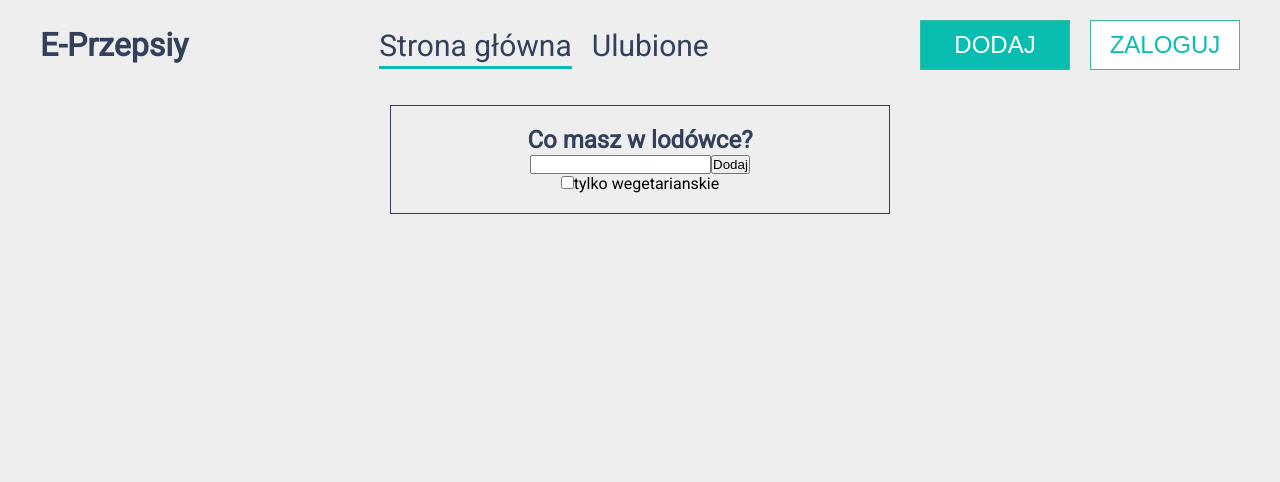
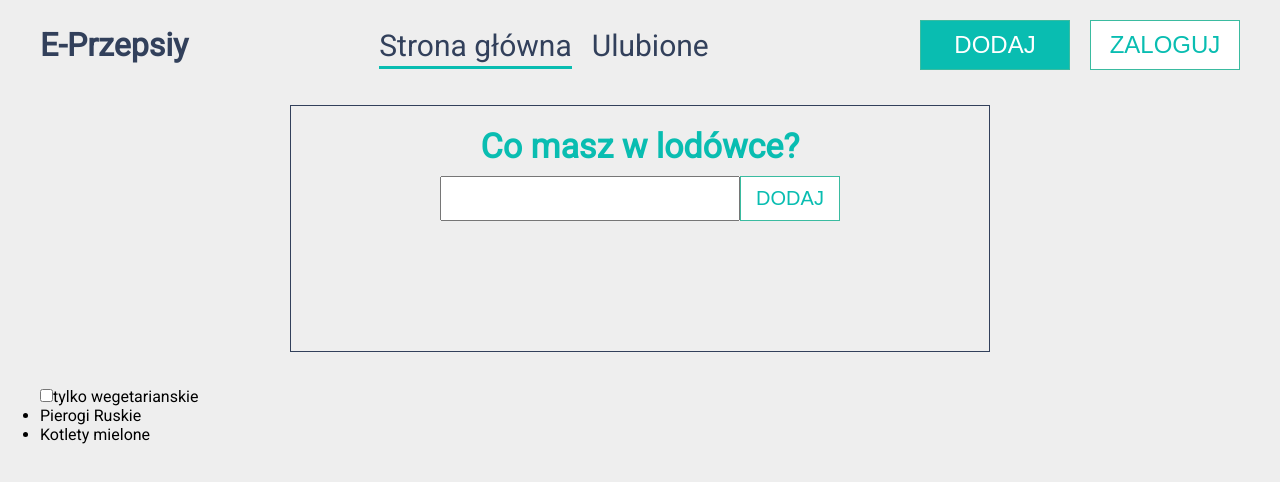
Before and after one commit to TomaszRej/E-Cookbook, a React app: page /#/ in a window 1280 px wide. Shown: the top 482 px of the page. Built offline with nearby package versions, Linux system fonts and the light colour scheme; data requests are answered from the project's data file.

Commit message:
po dniu pierwszym

```diff
--- a/js/App.jsx
+++ b/js/App.jsx
@@ -16,12 +16,24 @@ import style from '../sass/style.scss';
 class App extends React.Component {
     constructor(props) {
         super(props);
+
         this.state = {
             isUserLogged: false,
-            userName: 'test',
-            data: []
+            userName: '',
+            data: [],
+
         }
     }
+
+    checkUserName = (name) => {
+        this.setState({
+            userName: name,
+        })
+    }
+    // checkUserPassword = (pass) => {
+    //    zapytac o user password czy input kontrolowany czy jak ?
+
+    // }
 
     componentDidMount() {
         fetch('http://localhost:3000/db')
@@ -29,7 +41,7 @@ class App extends React.Component {
                 if (resp.ok) {
                     return resp.json();
                 }
-                throw new Error('Bład?!');
+                throw new Error('Error message?!');
             })
             .then(data => {
                 this.setState({
@@ -50,13 +62,14 @@ class App extends React.Component {
                 <div>
                     <Nav/>
                     <Switch>
-                        <Route exact path='/' component={Home}/>
+                        {/*<Route exact path='/' component={Home}/>*/}
+                        <Route exact path='/' render={(props) => <Home {...props} data={this.state.data}/>}/>
                         <Route exact path='/ulubione' component={Favorites}/>
-                        {/*<Route path='/pricing' component={Pricing} />*/}
-                        {/*<Route path='/logowanie' component={Login userName={this.state.userName}}/>*/}
+
                         <Route
                             path='/logowanie'
-                            render={(props) => <Login {...props} userName={this.state.userName}/>}
+                            render={(props) => <Login {...props} userName={this.state.userName}
+                                                      setUserName={(name) => this.checkUserName(name)}/>}
                         />
                     </Switch>
                 </div>
--- a/js/components/Home.jsx
+++ b/js/components/Home.jsx
@@ -1,10 +1,57 @@
 import React from 'react';
-import Search from './Search.jsx'
+import Search from './Search.jsx';
+import Recipes from  './Recipes.jsx';
 
 class Home extends React.Component {
+    constructor(props){
+        super(props);
+
+        this.state = {
+            foodList: [],
+            onlyVegetarianChecked: false,
+        }
+    }
+
+    addToFoodList = (food) => {
+        const foodList = this.state.foodList.slice();
+        foodList.push(food);
+        this.setState({
+            foodList: foodList
+        },()=>{
+            console.log(this.state.foodList);
+        })
+    }
+
+    removeFromFoodList = (id) => {
+        const foodList = this.state.foodList.slice();
+        foodList.splice(id,1);
+
+        this.setState({
+            foodList: foodList,
+        })
+    }
+
+    handleCheckboxChange = (e) => {
+        this.setState({
+            onlyVegetarianChecked: e.target.checked,
+        })
+    }
+
+
+
     render() {
+        console.log(this.props.data,'z props data w homie');
         return (<div className='container'>
-            <Search/>
+            <Search addToFoodList={(food)=>{this.addToFoodList(food)}} removeFromFoodList={(id)=>{this.removeFromFoodList(id)}} foodList={this.state.foodList}/>
+
+
+            <div className='onlyVegetarianArea'>
+                <input onChange={this.handleCheckboxChange} id="onlyVegetarian" type="checkbox"
+                       checked={this.state.onlyVegetarianChecked}/>
+                <label htmlFor="onlyVegetarian">tylko wegetarianskie</label>
+            </div>
+
+            <Recipes data={this.props.data}/>
         </div>);
     }
 }
--- a/js/components/Login.jsx
+++ b/js/components/Login.jsx
@@ -1,20 +1,74 @@
 import React from "react";
 
 class Login extends React.Component {
+    constructor(props){
+        super(props);
+
+        this.state = {
+            register: false,
+            userName: '',
+            password: '',
+            repeatPassword: ''
+        }
+    }
+    handleUserName = (e) => {
+
+        const name = e.target.value;
+        if(typeof this.props.checkUserName === 'function'){
+            this.props.checkUserName(name)
+        }
+
+        this.setState({
+            userName: name,
+        },()=>{
+            console.log(this.state.userName);
+        })
+    }
+
+    toggleActiveState = () => {
+        this.setState({
+            register : !this.state.register,
+        },()=>{
+            console.log(this.state.register);
+        })
+    }
+
+    handlePassword = (e) => {
+        this.setState({
+            password: e.target.value,
+        })
+    }
+    handleRepeatPassword = (e) => {
+        this.setState({
+            repeatPassword: e.target.value,
+        })
+    }
+
+    validateLogin = (e) => {
+        e.preventDefault();
+        console.log('test');
+        console.log(this.state.userName);
+        console.log(this.state.password);
+        console.log(this.state.repeatPassword);
+    }
+
+
+
 
 
     render() {
-
-        console.log(this.props.userName);
+        const text = this.state.register ? 'Zarejestruj' : 'Zaloguj';
         return (
-            <div>
-                <h2>Zaloguj się</h2>
-                <form>
+            <div className='login'>
+                {/*<h2><button>Loguj</button><button>Rejestruj</button></h2>*/}
+                <h2><p onClick={this.toggleActiveState}className={this.state.register ? null : 'activeNavLink'}>Loguj</p><p onClick={this.toggleActiveState} className={this.state.register ? 'activeNavLink' : null}>Rejestruj</p></h2>
+                <form onSubmit={this.validateLogin}>
                     <label htmlFor='userLogin'>Wpisz imię lub email</label>
-                    <input value={this.props.userName} onChange={this.handleUserName} type='text' id='userLogin'/>
+                    <input placeholder='Wpisz imię' value={this.state.userName} onChange={this.handleUserName} type='text' id='userLogin'/>
                     <label htmlFor='password'>Podaj hasło</label>
-                    <input type='password' id='password'/>
-                    <button type='submit'>Potwierdż</button>
+                    <input placeholder='Podaj hasło' type='password' id='password' onChange={this.handlePassword}/>
+                    <input style={{display: this.state.register ? 'block' : 'none'}}placeholder='Powtórz hasło' type='password' id='repeatPassword' onChange={this.handleRepeatPassword}/>
+                    <button type='submit'>{text}</button>
                 </form>
             </div>
         )
--- a/js/components/Nav.jsx
+++ b/js/components/Nav.jsx
@@ -16,8 +16,8 @@ class Nav extends React.Component {
                     </ul>
                 </nav>
                 <div>
-                    <button className='addRecipeBtn'><Link  to='/dodawanieProduktu'>Dodaj</Link></button>
-                    <button className='loginBtn'><Link  to='/logowanie'>Zaloguj</Link></button>
+                    <button className='addRecipeBtn'><NavLink  to='/dodawanieProduktu'>Dodaj</NavLink></button>
+                    <button className='loginBtn'><NavLink  to='/logowanie'>Zaloguj</NavLink></button>
                 </div>
             </header>
         );
--- /dev/null
+++ b/js/components/Recipes.jsx
@@ -0,0 +1,28 @@
+import React from 'react';
+
+class Recipes extends React.Component{
+    render() {
+        const recipes = this.props.data.recipes;
+        const arr =[];
+
+        for(const el in recipes){
+            const element = <li key={recipes[el].id}>{recipes[el].title}</li>;
+           // console.log(recipes[el].title);
+
+            arr.push(element);
+
+        }
+
+        const list = arr.map((el)=>{
+            return el;
+        });
+
+        return (
+            <ul>
+                {list}
+            </ul>
+        );
+    }
+}
+
+export default Recipes
--- a/js/components/Search.jsx
+++ b/js/components/Search.jsx
@@ -1,20 +1,75 @@
 import React from "react";
 
 class Search extends React.Component {
+    constructor(props) {
+        super(props);
+
+        this.state = {
+            foodEntered: '',
+        }
+    }
+
+    handleCheckboxChange = (e) => {
+        this.setState({
+            onlyVegetarianChecked: e.target.checked,
+        }, () => {
+            console.log(this.state.onlyVegetarianChecked);
+        });
+
+
+    }
+    handleFoodInput = (e) => {
+
+        this.setState({
+            foodEntered: e.target.value,
+        }, () => {
+            console.log(this.state.foodEntered);
+        });
+    }
+    handleForm = (e) => {
+        e.preventDefault();
+        console.log('handle submit form ');
+        if (typeof this.props.addToFoodList === 'function') {
+            this.props.addToFoodList(this.state.foodEntered);
+        }
+        this.setState({
+            foodEntered: '',
+        })
+    }
+    handleDeleteClick = (e) => {
+
+        const id = e.currentTarget.dataset.index;
+        //console.log(this.props.removeFromFoodList(id));
+
+
+        if (typeof this.props.removeFromFoodList === 'function') {
+            this.props.removeFromFoodList(id);
+        }
+
+
+    }
+
     render() {
+        const foodList = this.props.foodList.slice().map((el,index) => {
+            return <li key={el} data-index={index}  onClick={this.handleDeleteClick} className='foodListItem'>{el} <i className="far fa-trash-alt"></i>
+              </li>
+        });
+
+
         return (
             <div className='search'>
                 <h2>Co masz w lodówce?</h2>
-                <div>
-                    <input id="foodInput" type="text"/>
+                <form onSubmit={(e) => {
+                    this.handleForm(e)
+                }} className="food">
+                    <input onChange={(e) => {
+                        this.handleFoodInput(e)
+                    }} id="foodInput" type="text" value={this.state.foodEntered}/>
                     <button className="foodBtn">Dodaj</button>
-                </div>
-                <div>
-                    <input id="onlyVegetarian" type="checkbox"/>
-                    <label htmlFor="onlyVegetarian">tylko wegetarianskie</label>
-                </div>
+                </form>
+
                 <ul className='foodList'>
-
+                    {foodList}
                 </ul>
             </div>
         );
--- a/recipes/db.json
+++ b/recipes/db.json
@@ -22,13 +22,13 @@
 ],
   "users": [{
     "id": 1,
-    "nick": "Tomek",
+    "name": "Tomek",
     "email": "tomaszrej@gmail.com",
     "password": "Tomek"
   },
     {
       "id": 2,
-      "nick": "Puchatek",
+      "name": "Puchatek",
       "email": "puchatek@gmail.com",
       "password": "Puchatek"
     }
--- a/sass/partials/_search.scss
+++ b/sass/partials/_search.scss
@@ -1,5 +1,5 @@
 .search{
-  width: 500px;
+  width: 700px;
   margin: 35px auto 35px;
   border: 1px solid $dark;
   display: flex;
@@ -8,9 +8,66 @@
   padding: 20px;
 
   h2{
+    color: $primary;
+    font-size: 34px;
+    margin-bottom: 10px;
+  }
+  .food{
+    display: flex;
+    margin-bottom: 10px;
+  }
+  #foodInput{
+    width: 300px;
+    height: 45px;
+    font-size: 24px;
     color: $dark;
+    padding: 0 20px;
   }
-  .foodInput{
+  .foodBtn {
+    color: $primary;
+    background-color: #fff;
+    width: 100px;
+    padding: 10px;
+    //border-radius: 10px;
+    outline: none;
+    border: 1px solid #3abba0;
+    text-transform: uppercase;
+    font-size: 20px;
+    &:hover{
+      background-color: $primary;
+      color: #fff;
+      a{
+        color: #fff;
+        font-size: 20px;
+      }
+    }
+    a{
+      color: $primary;
+      text-decoration: none;
+    }
+  }
 
+
+  .foodList{
+   // background-color: white;
+
+    width: 400px;
+    height: 100px;
+    font-size: 20px;
+    .foodListItem{
+      background-color: #fff;
+      list-style: none;
+      border: 1px solid $primary;
+      border-radius: 3px;
+      color: $dark;
+      padding: 3px 5px;
+      margin: 5px 3px;
+      display: inline;
+      i{
+        color: red;
+      }
+    }
   }
+
+
 }
--- a/sass/style.scss
+++ b/sass/style.scss
@@ -3,4 +3,5 @@
 @import "partials/variables";
 @import "partials/base";
 @import "partials/search";
+@import "partials/login";
 @import "partials/nav";
```
Also changed, not shown: sass/partials/_login.scss (added, +70 -0 lines).
